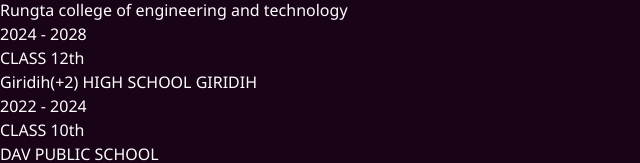
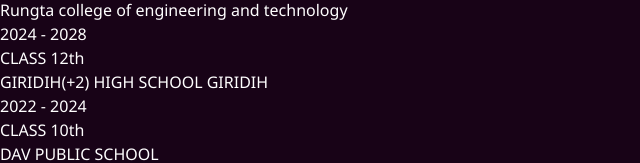
Before and after one commit to bkcoder098/portfolio, a React (Vite) app: page / in a window 1280 px wide. Shown: the part 5000-5163 px from the top of the page, without its empty margins (0-640 px from the left). Built offline with nearby package versions, Linux system fonts and the light colour scheme.

Commit message:
background updated

```diff
--- a/src/constants/index.jsx
+++ b/src/constants/index.jsx
@@ -205,7 +205,7 @@
   {
     id: 2,
     degree: "CLASS 12th",
-    institution: " Giridih(+2) HIGH SCHOOL GIRIDIH",
+    institution: " GIRIDIH(+2) HIGH SCHOOL GIRIDIH",
     duration: "2022 - 2024",
     description:
       "",
--- a/src/index.css
+++ b/src/index.css
@@ -1,46 +1,3 @@
-@tailwind base;
-@tailwind components;
-@tailwind utilities;
-
-:root {
-  font-family: "Noto Sans", sans-serif;
-  background-color: rgb(24 3 23);
-  color: white;
-}
-
-/* Multi-Color Dark Animated Gradient */
-@keyframes gradient {
-  0% { background-position: 0% 50%; }
-  50% { background-position: 100% 50%; }
-  100% { background-position: 0% 50%; }
-}
-
-.animated-gradient-dark {
-  background: linear-gradient(-45deg, #0f2027, #203a43, #2c5364, #1b2735, #090a0f);
-  background-size: 500% 500%;
-  animation: gradient 24s ease infinite;
-}
-
-/* Stars Animation */
-@keyframes moveStars {
-  from { background-position: 0 0; }
-  to { background-position: -10000px 5000px; }
-}
-
-.stars {
-  background: transparent url("https://www.transparenttextures.com/patterns/stardust.png") repeat;
-  animation: moveStars 200s linear infinite;
-  opacity: 0.4;
-}
-
-
-
-
-
-
-
- /*   OLD VERSION
-
 @tailwind base;
 @tailwind components;
 @tailwind utilities;
@@ -54,4 +11,4 @@
 
 .bg-image{
   background-image: url("C:\DEVLOPMENT_1\portfolio\src\assets\bg.webp")
-} */
+}
```
